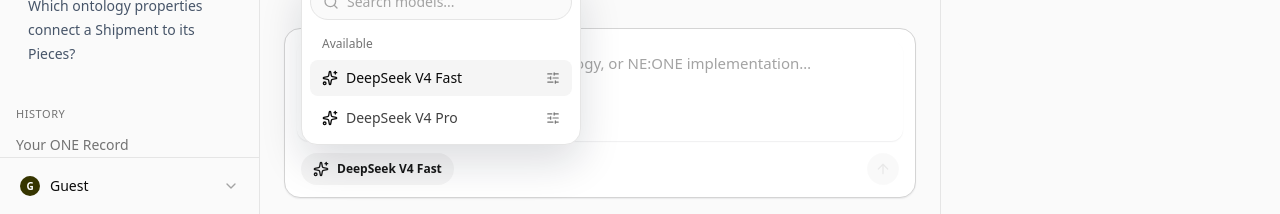
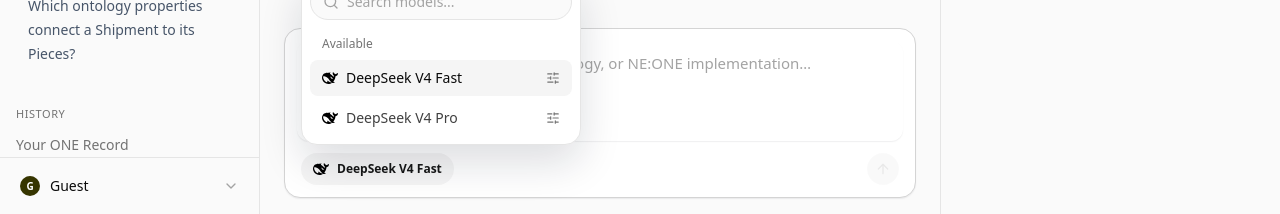
Before and after one commit to Jiahong-Que-9527/Recordchat, a Next.js app in the folder frontend/: page / in a window 1280 px wide. Both pictures are taken after a click on the button "DeepSeek V4 Fast". Shown: the part 586-800 px from the top of the page. Built offline with nearby package versions, Linux system fonts and the light colour scheme.

Commit message:
Fix wide layout and DeepSeek model icon

```diff
--- a/frontend/app/page.tsx
+++ b/frontend/app/page.tsx
@@ -83,7 +83,7 @@
   return (
     <main className="h-screen overflow-hidden bg-neutral-50">
       <div
-        className={`mx-auto grid h-full max-w-[1680px] grid-cols-1 ${
+        className={`grid h-full w-full grid-cols-1 ${
           desktopInspectorOpen
             ? sidebarCollapsed
               ? "xl:grid-cols-[48px_minmax(0,1fr)_340px]"
--- a/frontend/components/ModelPicker.tsx
+++ b/frontend/components/ModelPicker.tsx
@@ -1,6 +1,7 @@
 "use client";
 
-import { Search, SlidersHorizontal, Sparkles } from "lucide-react";
+import { Search, SlidersHorizontal } from "lucide-react";
+import Image from "next/image";
 import { useEffect, useMemo, useRef, useState } from "react";
 import { CHAT_MODELS, type ChatModel } from "@/lib/api";
 import { cn } from "@/lib/utils";
@@ -73,7 +74,13 @@
                   value === model ? "bg-neutral-100 text-neutral-950" : "text-neutral-700"
                 )}
               >
-                <Sparkles className="h-4 w-4 shrink-0 text-neutral-950" />
+                <Image
+                  src="/deepseek-mark.svg"
+                  alt=""
+                  width={16}
+                  height={12}
+                  className="h-3.5 w-4 shrink-0 text-neutral-950"
+                />
                 <span className="flex-1">{MODEL_LABELS[model]}</span>
                 <SlidersHorizontal className="h-3.5 w-3.5 text-neutral-500" />
               </button>
@@ -88,7 +95,13 @@
         disabled={disabled}
         className="inline-flex h-8 items-center gap-2 rounded-full bg-neutral-100 px-3 text-xs font-semibold text-neutral-900 transition hover:bg-neutral-200 disabled:cursor-not-allowed disabled:text-neutral-400"
       >
-        <Sparkles className="h-4 w-4" />
+        <Image
+          src="/deepseek-mark.svg"
+          alt=""
+          width={16}
+          height={12}
+          className="h-3.5 w-4"
+        />
         {MODEL_LABELS[value]}
       </button>
     </div>
```
Also changed, not shown: frontend/public/deepseek-mark.svg (added).
